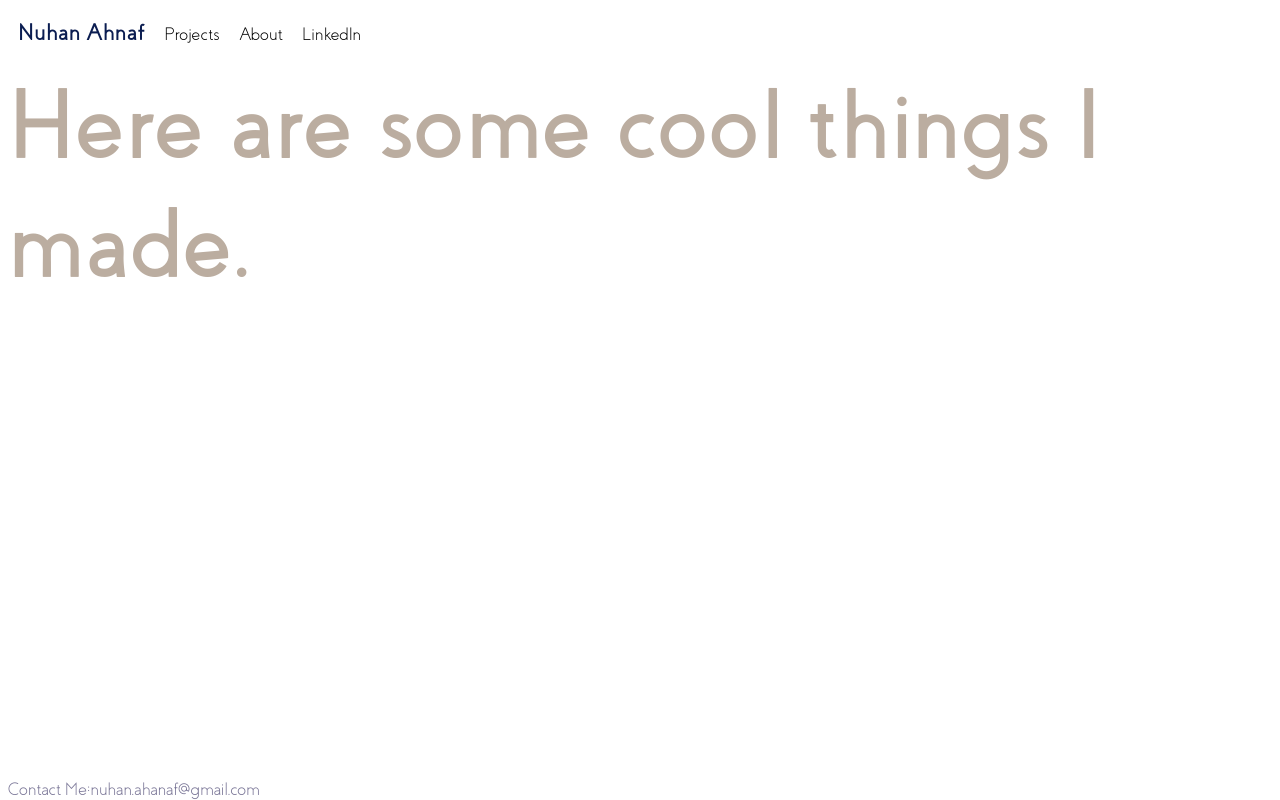
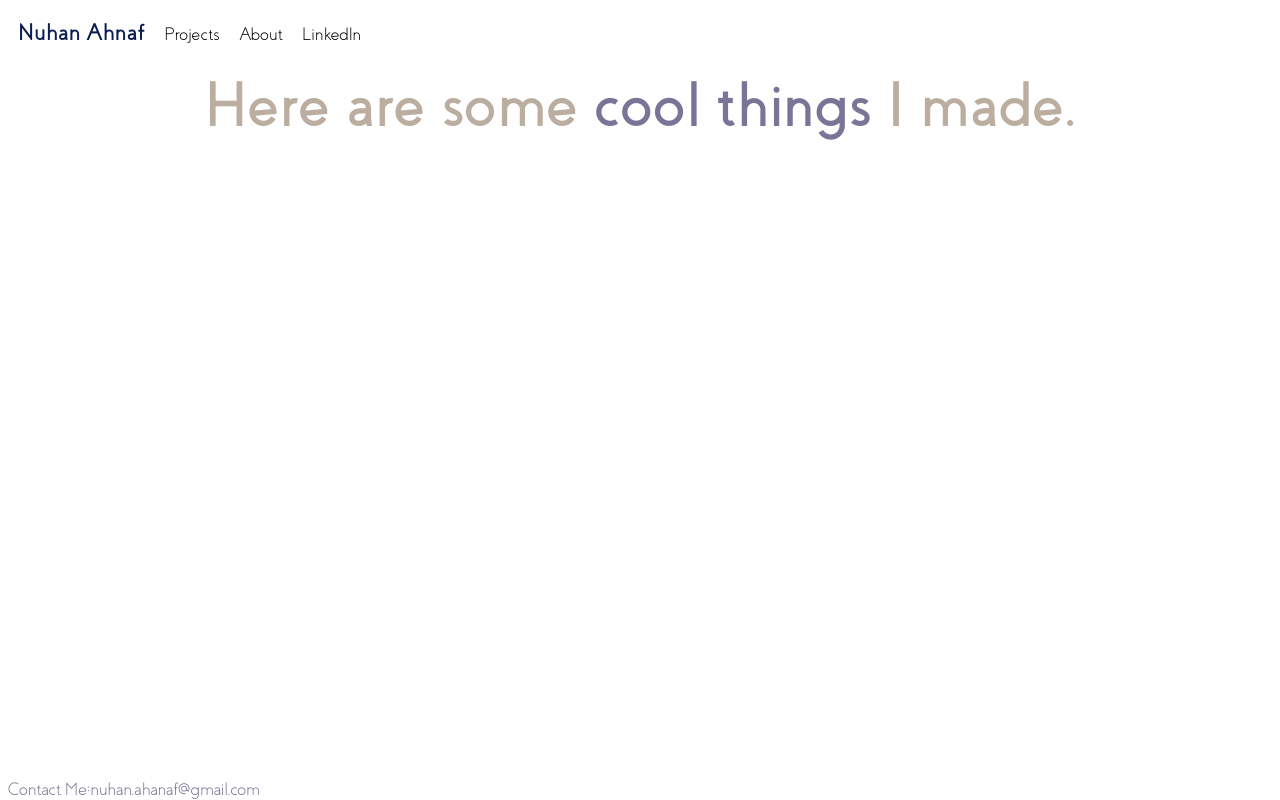
Before and after one commit to mnuhan27/mypage, a React (Create React App) app: page /projects in a window 1280 px wide. Built offline with nearby package versions, Linux system fonts and the light colour scheme.

Commit message:
changed the formatting of projects page

```diff
--- a/src/App.css
+++ b/src/App.css
@@ -16,6 +16,9 @@ ul {
     url("css/fonts/coves_light-webfont.woff") format("woff");
 
     }
+
+
+
 
 .home{
   display: grid;
--- a/src/components/Content.js
+++ b/src/components/Content.js
@@ -14,7 +14,7 @@ export default class Content extends React.Component{
             <div className="content">
                 <div className = "homecontenttitle">Hi! my name is <span className = "contentname">Nuhan</span></div>
                 <div className = "homecontentitemone">I'm currently researching in Psychology and Statistics at <span className="columbia">Columbia University</span></div>
-                <div className = "homecontentitemtwo">I am also a <strong>Web Developer </strong>using tools such as React and Bootstrap</div>
+                <div className = "homecontentitemtwo">I am also a <strong>Web Developer </strong>using tools such as React</div>
             </div>
 
         )
--- a/src/components/ProjectsContent.js
+++ b/src/components/ProjectsContent.js
@@ -12,7 +12,7 @@ export default class ProjectsContent extends React.Component{
     render(){
         return(
             <div className="content">
-                <div className = "contentitem">Here are some cool things I made.</div>
+                <div className = "aboutcontenttitle">Here are some <span className="contenttitleone"><strong>cool things</strong></span> I made.</div>
                 <div className = "contentitem"></div>
                 <div className = "contentitem"></div>
             </div>
```
